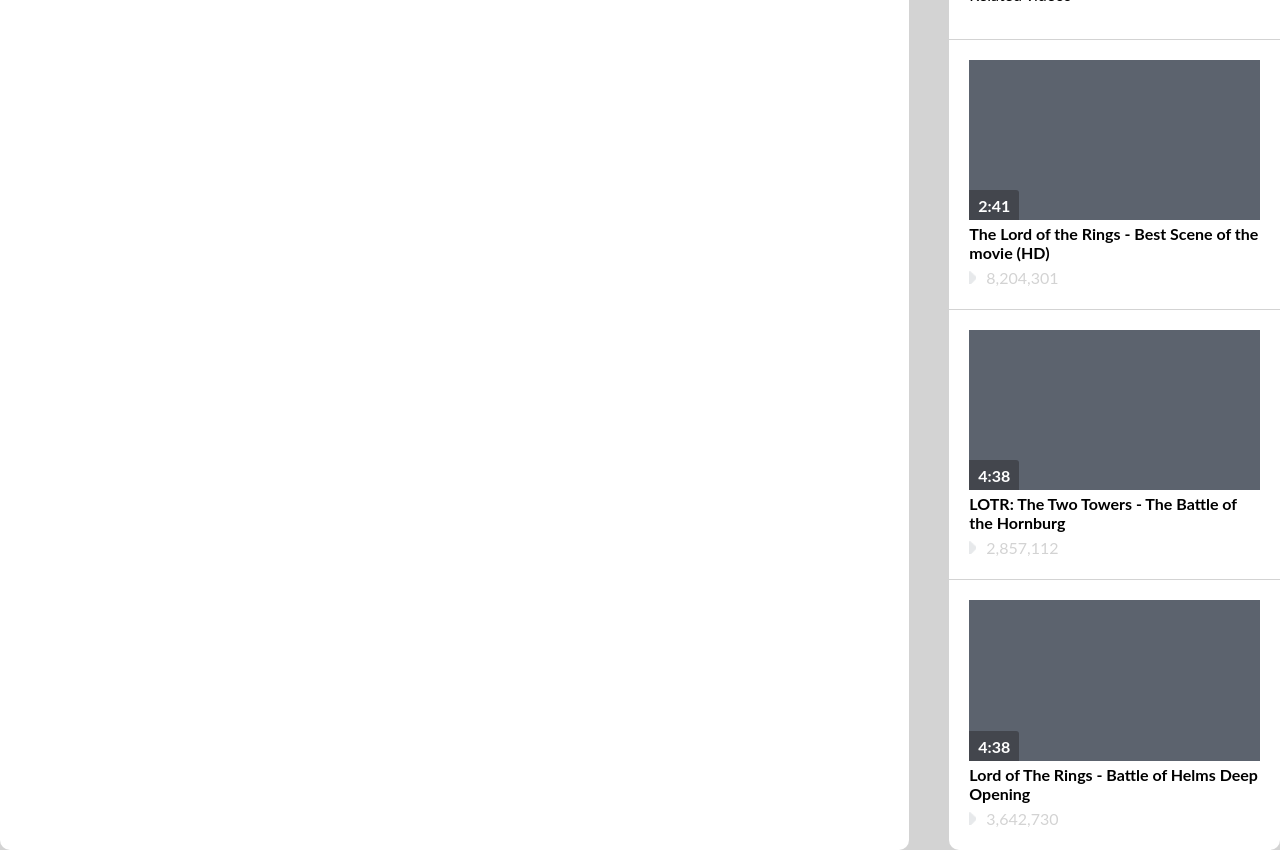
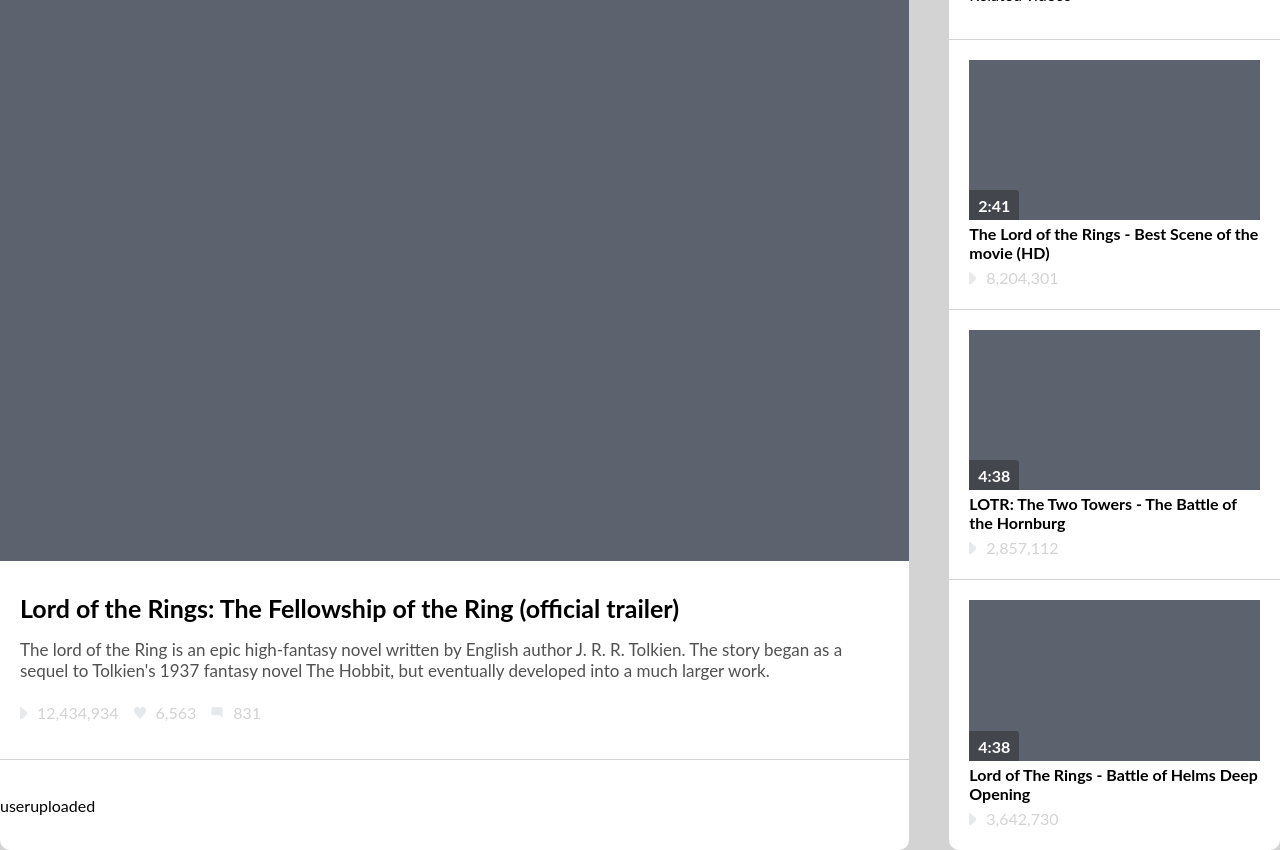
Before and after one commit to Kinderekk/video-player, a React (Create React App) app: page / in a window 1280 px wide. Built offline with nearby package versions, Linux system fonts and the light colour scheme.

Commit message:
add styling for movie container

```diff
--- a/public/api/movie.json
+++ b/public/api/movie.json
@@ -1,9 +1,10 @@
 {
   "name": "Lord of the Rings: The Fellowship of the Ring (official trailer)",
   "description": "The lord of the Ring is an epic high-fantasy novel written by English author J. R. R. Tolkien. The story began as a sequel to Tolkien's 1937 fantasy novel The Hobbit, but eventually developed into a much larger work.",
-  "playedNumber": 12434934,
+  "playedTimes": 12434934,
   "likes": 6563,
-  "comments": 831,
+  "numberOfComments": 831,
+  "time": "3:51",
   "author": {
     "name": "Sara Jameson",
     "followersNumber": 12353,
--- a/src/components/MovieContainer/MovieContainer.scss
+++ b/src/components/MovieContainer/MovieContainer.scss
@@ -3,4 +3,58 @@
   height: 900px;
   background-color: white;
   border-radius: 10px;
+  display: flex;
+  flex-direction: column;
+
+  .m-display {
+    width: 100%;
+    height: 68%;
+    background-color: rgb(92, 99, 110);
+    border-top-left-radius: 10px;
+    border-top-right-radius: 10px;
+  }
+
+  .m-informations-container {
+    display: flex;
+    flex-direction: column;
+    width: 100%;
+    height: 22%;
+    padding: 20px;
+    box-sizing: border-box;
+
+    .m-name {
+      display: flex;
+      align-items: center;
+      width: 100%;
+      height: 33.3%;
+      font-size: 25px;
+      font-weight: bold;
+    }
+
+    .m-description {
+      display: flex;
+      align-items: center;
+      width: 100%;
+      height: 33.3%;
+      font-size: 17px;
+      color: rgb(81, 81, 81);
+    }
+
+    .m-movie-informations {
+      display: flex;
+      align-items: center;
+      width: 100%;
+      height: 33.3%;
+      gap: 15px;
+    }
+  }
+
+  .m-user-informations {
+    display: flex;
+    flex-direction: row;
+    align-items: center;
+    border-top: solid 1px lightgray;
+    width: 100%;
+    height: 10%;
+  }
 }
--- a/src/components/MovieContainer/MovieContainer.tsx
+++ b/src/components/MovieContainer/MovieContainer.tsx
@@ -1,4 +1,9 @@
 import { Movie } from '../../types/movie';
+import convertViewsNumber from '../../utility/convertViews';
+import NumbersView from '../NumbersView/NumbersView';
+import viewsIcon from '../../assets/views-icon.png';
+import heartIcon from '../../assets/heart-icon.png';
+import commentIcon from '../../assets/comment-icon.png';
 import './MovieContainer.scss';
 
 interface Props {
@@ -7,7 +12,38 @@
 
 function MovieContainer(props: Props) {
   return (
-    <div className="m-container">{props.movie.name}</div>
+    <div className="m-container">
+      <div className="m-display">
+        display
+      </div>
+      <div className="m-informations-container">
+        <div className="m-name">
+          {props.movie.name}
+        </div>
+        <div className="m-description">
+          {props.movie.description}
+        </div>
+        <div className="m-movie-informations">
+          <div className="m-number">
+            <NumbersView icon={viewsIcon} number={convertViewsNumber(props.movie.playedTimes)} iconWidth="7" iconHeight="12" />
+          </div>
+          <div className="m-likes">
+            <NumbersView icon={heartIcon} number={convertViewsNumber(props.movie.likes)} />
+          </div>
+          <div className="m-comments">
+            <NumbersView icon={commentIcon} number={convertViewsNumber(props.movie.numberOfComments)} />
+          </div>
+        </div>
+      </div>
+      <div className="m-user-informations">
+        <div className="m-user">
+          user
+        </div>
+        <div className="m-uploaded">
+          uploaded
+        </div>
+      </div>
+    </div>
   );
 }
 
--- a/src/components/MovieThumbnail/MovieThumbnail.scss
+++ b/src/components/MovieThumbnail/MovieThumbnail.scss
@@ -12,7 +12,6 @@
 
   * {
     display: flex;
-    width: 100%;
     align-items: center;
   }
 
@@ -41,15 +40,4 @@
     height: 20%;
     font-weight: bold;
   }
-
-  .number {
-    height: 10%;
-    color: lightgray;
-
-    img {
-      width: 7px;
-      height: 13px;
-      margin-right: 10px;
-    }
-  }
 }
--- a/src/components/MovieThumbnail/MovieThumbnail.tsx
+++ b/src/components/MovieThumbnail/MovieThumbnail.tsx
@@ -2,6 +2,7 @@
 import convertViewsNumber from '../../utility/convertViews';
 import viewsIcon from '../../assets/views-icon.png';
 import './MovieThumbnail.scss';
+import NumbersView from '../NumbersView/NumbersView';
 
 interface Props {
   movie: RelatedMovie;
@@ -16,7 +17,7 @@
         </div>
       </div>
       <div className="name">{props.movie.name}</div>
-      <div className="number"><img src={viewsIcon} alt={props.movie.name} />{convertViewsNumber(props.movie.playedTimes)}</div>
+      <NumbersView icon={viewsIcon} number={convertViewsNumber(props.movie.playedTimes)} iconWidth="7" iconHeight="12" />
     </div>
   );
 }
--- /dev/null
+++ b/src/components/NumbersView/NumbersView.scss
@@ -0,0 +1,8 @@
+.number {
+  height: 10%;
+  color: lightgray;
+
+  img {
+    margin-right: 10px;
+  }
+}
--- /dev/null
+++ b/src/components/NumbersView/NumbersView.tsx
@@ -0,0 +1,20 @@
+import './NumbersView.scss';
+
+interface Props {
+  icon?: any;
+  iconWidth?: string;
+  iconHeight?: string;
+  number: string;
+  alt?: string;
+}
+
+function NumbersView(props: Props) {
+  return (
+    <div className="number">
+      {props.icon && <img width={props.iconWidth || '12'} height={props.iconHeight || '12'} src={props.icon} alt={props.alt || ''} />}
+        {props.number}
+    </div>
+  );
+}
+
+export default NumbersView;
--- a/src/types/movie.ts
+++ b/src/types/movie.ts
@@ -14,10 +14,10 @@
 
 export type Movie = {
   name: string;
-  descrition: string;
+  description: string;
   playedTimes: number;
   likes: number;
-  comments: number;
+  numberOfComments: number;
   author: Author;
   uploadDate: string;
   relatedMovies: RelatedMovie[]
--- a/src/utility/convertViews.tsx
+++ b/src/utility/convertViews.tsx
@@ -1,5 +1,9 @@
 export default function convertViewsNumber(viewsNumber: number): string {
   let viewsNumberString = viewsNumber.toString();
   viewsNumberString = viewsNumberString.split('').reverse().join('').replace(/(.{3})/g,"$1,").split('').reverse().join('');
+  if (viewsNumberString[0] === ',') {
+    const splittedString = viewsNumberString.split('');
+    viewsNumberString = splittedString.splice(1, splittedString.length - 1).join('')
+  }
   return viewsNumberString;
 }
```
